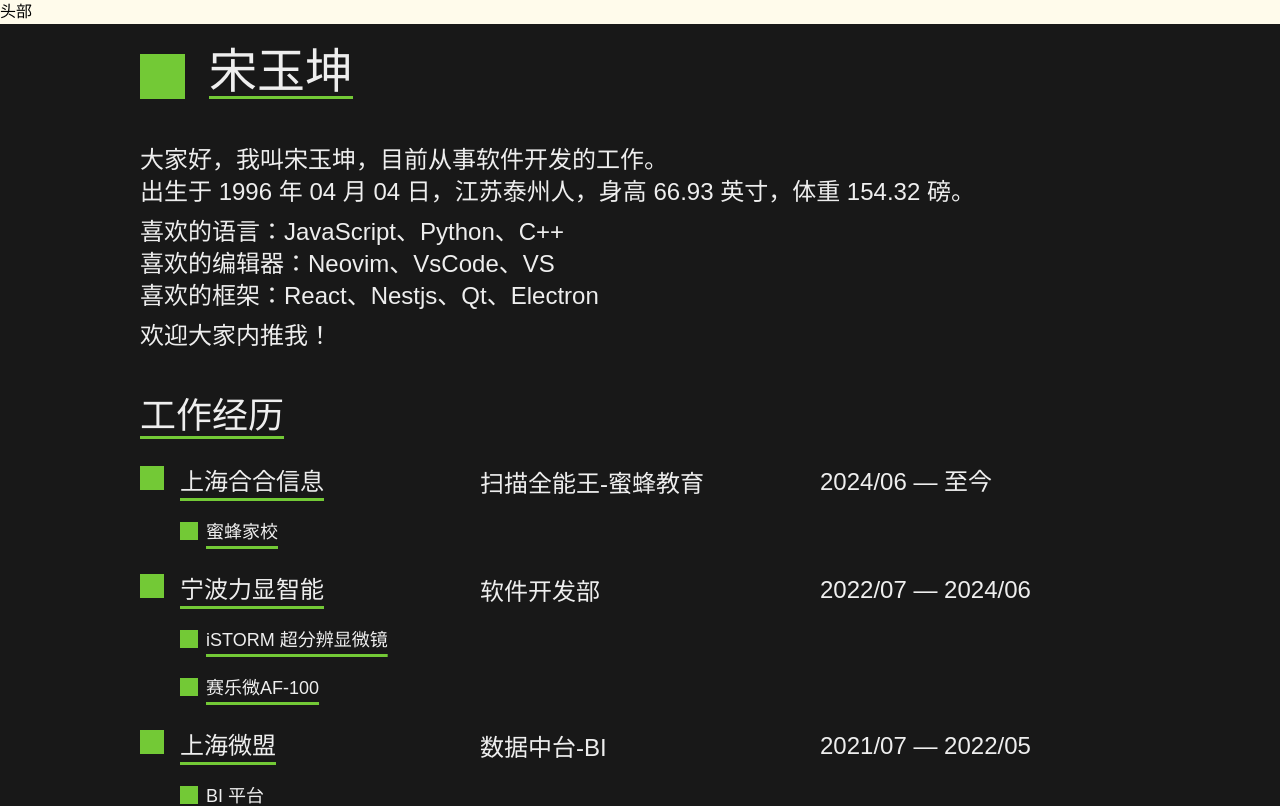
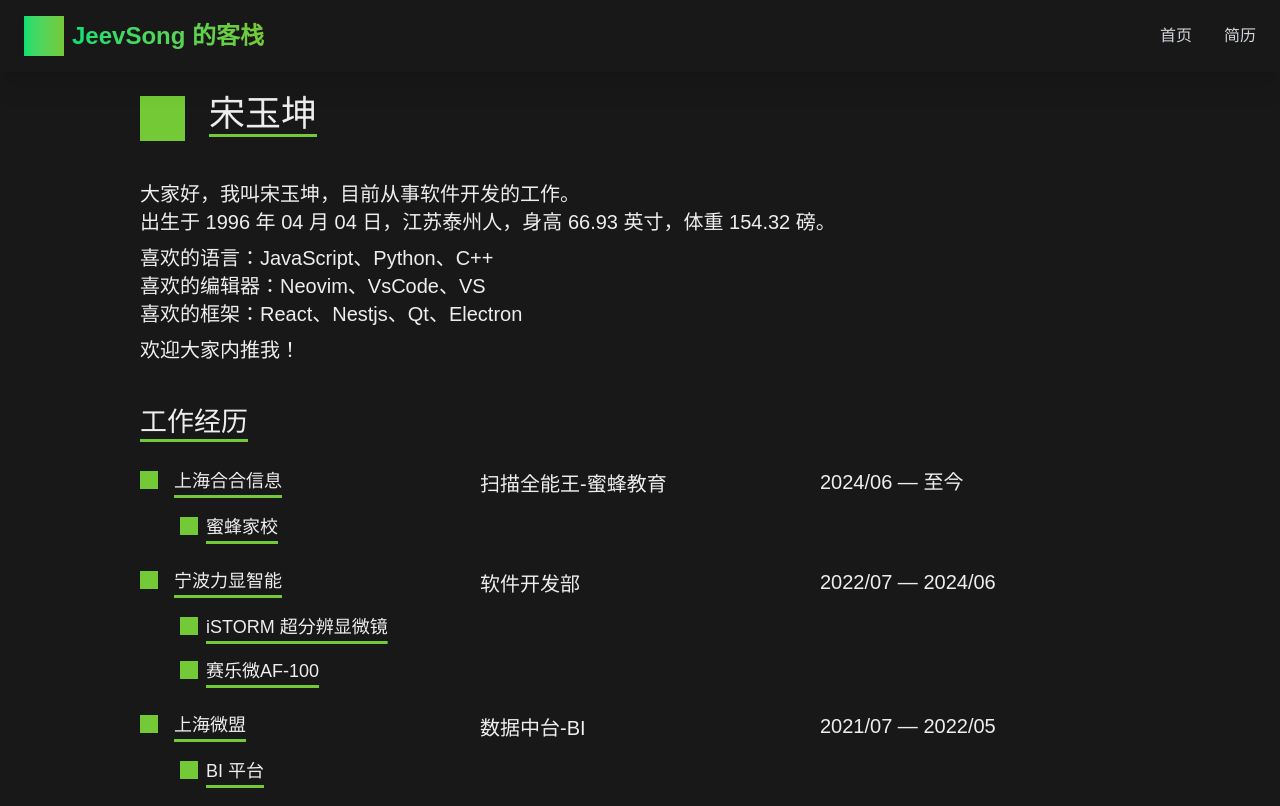
Before and after one commit to songjingwei/jeevsong-cv, a React (Vite) app: page /cv in a window 1280 px wide. Shown: the top 806 px of the page. Built offline with nearby package versions, Linux system fonts and the light colour scheme; no server answers; a web font is replaced by a local one.

Commit message:
feat: 增加头部组件

```diff
--- a/src/index.css
+++ b/src/index.css
@@ -18,3 +18,19 @@
   width: 100%;
   height: 100%;
 }
+
+
+body:has(.logo:active) a:link,
+body:has(.logo:active) a:visited {
+  text-decoration-color: #f43841;
+}
+
+body:has(.logo:hover) .logo {
+  border-radius: 50%;
+}
+
+body:has(.logo:active) .logo {
+  border-radius: 0;
+  background-color: #f43841;
+  rotate: 45deg;
+}
--- a/src/layout/MainLayout/components/Header/index.tsx
+++ b/src/layout/MainLayout/components/Header/index.tsx
@@ -1,8 +1,50 @@
+import { Link } from 'react-router-dom'
+
 const Header = () => {
   return (
-    <div className="h-10 bg-amber-50">
-      <h1>头部</h1>
-    </div>
+    <header className="bg-[#181818] shadow-xl sticky top-0 z-50">
+      <nav className="container mx-auto px-6 py-4">
+        <div className="flex items-center justify-between">
+          {/* <!-- Logo区域 --> */}
+          <div className="group/logo flex items-center space-x-2">
+            <button className="w-10 h-10
+              bg-gradient-to-r from-green-400 to-[#73c936] rounded-none
+              hover:rounded-full
+              active:rounded-none active:rotate-45 active:from-red-500
+              active:to-[#ff4444] transition-all duration-200 logo">
+            </button>
+            <span className="
+              text-2xl font-bold text-transparent
+              bg-clip-text bg-gradient-to-r from-green-400 to-[#73c936]
+              group-active/logo:from-red-500 group-active/logo:to-[#ff4444]
+              transition-all duration-200"
+            >
+              JeevSong 的客栈
+            </span>
+          </div>
+          {/* <!-- 导航链接 --> */}
+          <div className="hidden md:flex items-center space-x-8">
+            <Link to="/home" className="text-gray-300 hover:text-white transition-colors duration-200 relative
+          after:content-[''] after:absolute after:-bottom-1 after:left-0 after:w-0 after:h-[2px]
+          after:bg-[#73c936] hover:after:w-full after:transition-all">
+              首页
+            </Link>
+            <Link to="/cv" className="text-gray-300 hover:text-white transition-colors duration-200 relative
+          after:content-[''] after:absolute after:-bottom-1 after:left-0 after:w-0 after:h-[2px]
+          after:bg-[#73c936] hover:after:w-full after:transition-all">
+              简历
+            </Link>
+          </div>
+
+          {/* <!-- 移动端菜单按钮 --> */}
+          <button className="md:hidden text-gray-300 hover:text-white">
+            <svg className="w-8 h-8" fill="none" stroke="currentColor" viewBox="0 0 24 24">
+              <path stroke-linecap="round" stroke-linejoin="round" stroke-width="2" d="M4 6h16M4 12h16M4 18h16" />
+            </svg>
+          </button>
+        </div>
+      </nav>
+    </header>
   )
 
 }
--- a/src/pages/CV/components/JobItem/index.tsx
+++ b/src/pages/CV/components/JobItem/index.tsx
@@ -21,10 +21,10 @@
         <div className="w-[300px]">
           <LinkText level={3} content={company} id={company} href={href} />
         </div>
-        <div className="hidden md:block w-[300px] mt-1 text-2xl">
+        <div className="hidden md:block w-[300px] mt-1 text-xl">
           {department}
         </div>
-        <div className='hidden md:block text-2xl'>
+        <div className='hidden md:block text-xl'>
           {startTime || '未知'} — {endTime || '至今'}
         </div>
       </div>
--- a/src/pages/CV/components/LinkText/index.tsx
+++ b/src/pages/CV/components/LinkText/index.tsx
@@ -9,7 +9,7 @@
 
 const LinkText = (props: ILinkText) => {
   const { level, id, content, href } = props
-  const fontSize = Math.max(48 * (5 - level) / 4, 18)
+  const fontSize = Math.max(36 * (5 - level) / 4, 18)
   if (level === 1) {
     return (
       <h1 style={{ fontSize }} id={id}>
--- a/src/pages/CV/index.tsx
+++ b/src/pages/CV/index.tsx
@@ -55,7 +55,7 @@
 const CV = () => {
 
   return (
-    <div className="w-full h-full px-8 py-4 bg-[#181818] text-[#eee] text-2xl cv-container overflow-auto">
+    <div className="w-full h-full px-8 py-4 bg-[#181818] text-[#eee] text-xl cv-container overflow-auto">
       <div className="lg:w-[1000px] m-auto">
         <div className='flex items-center gap-6 mb-10'>
           <div className="relative top-2">
```
